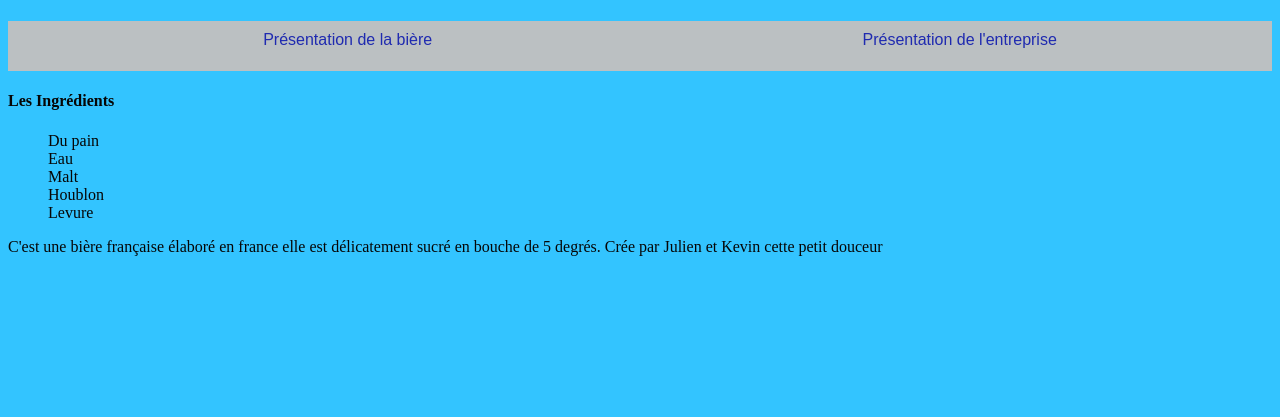
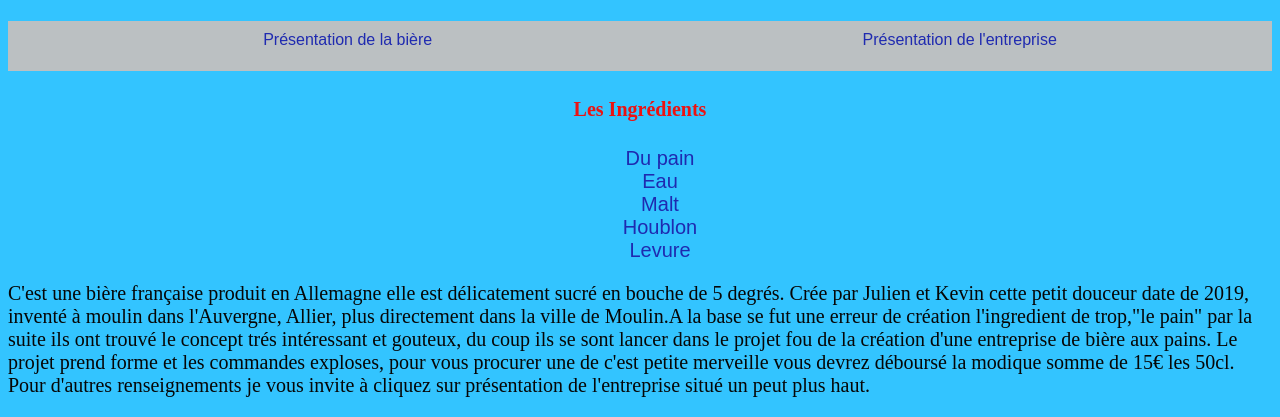
Before and after one commit to Toinitus/site-biere, a PHP site: page / in a window 1280 px wide. Shown: the part 706-1123 px from the top of the page. Before the commit the page ends 962 px from the top, so only its background shows below. Run offline with PHP 8.4, Linux system fonts and the light colour scheme.

Commit message:
changement 16h27

```diff
--- a/index.html
+++ b/index.html
@@ -11,7 +11,7 @@
 			<h1>La petite bière écologique</h1>
 		</div>
 		</header>
-		<div class ="image" style="text-align: center;">
+		<div class ="image">
 			<img src="img/biere.png" alt="bière a pain">
 		</div>
 		<nav>
@@ -24,13 +24,15 @@
 		<div id="ingredient">
 			<h4>Les Ingrédients</h4>
 		<ul>
-			<li>Du pain</li>
-			<li>Eau</li>
-			<li>Malt</li>
-			<li>Houblon</li>
-			<li>Levure</li>
+			<li><a href="http://res.cloudinary.com/hv9ssmzrz/image/fetch/c_fill,f_auto,h_288,q_auto,w_512/http://s3-eu-west-1.amazonaws.com/images-ca-1-0-1-eu/recipe_photos/slide/366/pain-baguette-3000x2000.jpg">Du pain</a></li>
+			<li><a href="https://www.cieau.com/wp-content/uploads/2017/06/eau-goutte-blueue.jpg">Eau</a></li>
+			<li><a href="https://shopcdn.textalk.se/shop/11011/art11/h6723/2286723-origpic-57995e.jpg?max-width=720&max-height=720&quality=85">Malt</a></li>
+			<li><a href="https://static.aujardin.info/cache/th/img9/humulus-lupulus-600x450.jpg">Houblon</a></li>
+			<li><a href="https://vracnroll.com/library/images/Levure%20s%C3%A8che-min.jpg">Levure</a></li>
 		</ul>
-		<p> C'est une bière française élaboré en france elle est délicatement sucré en bouche de 5 degrés. Crée par Julien et Kevin cette petit douceur</p>
+		</div>
+		<p> C'est une bière française produit en Allemagne elle est délicatement sucré en bouche de 5 degrés. Crée par Julien et Kevin cette petit douceur date de 2019, inventé à moulin dans l'Auvergne, Allier, plus directement dans la ville de Moulin.A la base se fut une erreur de création l'ingredient de trop,"le pain" par la suite ils ont trouvé le concept trés intéressant et gouteux, du coup ils se sont lancer dans le projet fou de la création d'une entreprise de bière aux pains.
+		Le projet prend forme et les commandes exploses, pour vous procurer une de c'est petite merveille vous devrez déboursé la modique somme de 15€ les 50cl. Pour d'autres renseignements je vous invite à cliquez sur présentation de l'entreprise situé un peut plus haut.</p>
 		</div>
 	</body>
 </html>
--- a/presentation.html
+++ b/presentation.html
@@ -4,7 +4,7 @@
 	<head>
 		<title>site bière</title>
 		<meta charset="utf-8">
-		<link rel="stylesheet" type="text/css" href="stylecss/style.css">
+		<link rel="stylesheet" type="text/css" href="style.css">
 	</head>
 	<body>
 		<header>
@@ -18,6 +18,8 @@ Elle tire son nom du quartier de l'idée des compères, à Moulin, où la brasse
 
 La petite bière ecologique est le premier brasseur du monde a utilisé du pain.<br><br>
 		<img src="http://www.biere-sedan.fr/img/batiment.jpg"><br>
+		<iframe src="https://www.google.com/maps/embed?pb=!1m18!1m12!1m3!1d168265.27264143713!2d9.037132352260539!3d48.77912417146819!2m3!1f0!2f0!3f0!3m2!1i1024!2i768!4f13.1!3m3!1m2!1s0x4799db34c1ad8fd3%3A0x79d5c11c7791cfe4!2sStuttgart%2C+Allemagne!5e0!3m2!1sfr!2sfr!4v1552661746284" width="600" height="450" frameborder="0" style="border:0" allowfullscreen></iframe>
+		<br>
 		<a href="index.html">L'accueil</a>
 	</body>
 </html>
--- a/style.css
+++ b/style.css
@@ -38,5 +38,15 @@ li{
    }
 #corp{
 	color: #060606;
-	text-align-last:
+	font-size: 20px;
     }
+#ingredient{
+	text-align: center;
+	color: #EC1212;
+	font-size: 20px;
+
+}
+.image{
+	text-align: center;
+
+}
```
